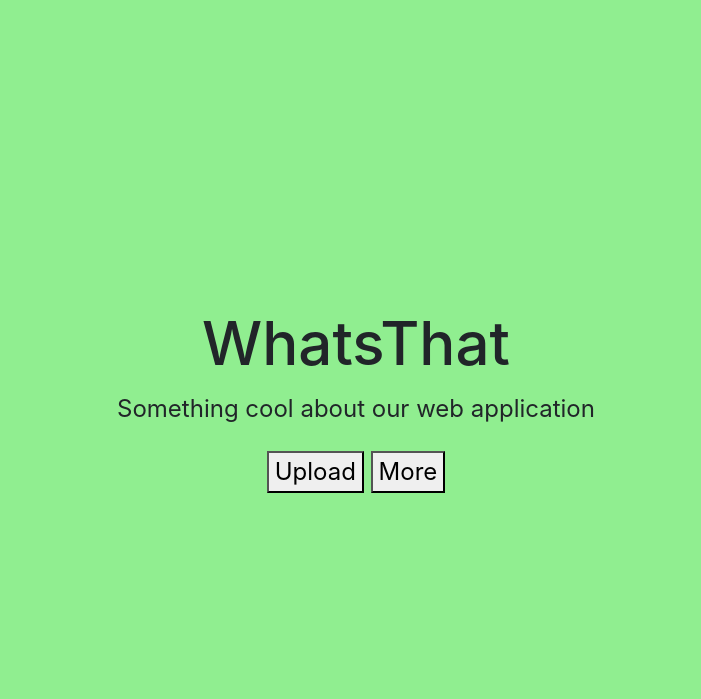
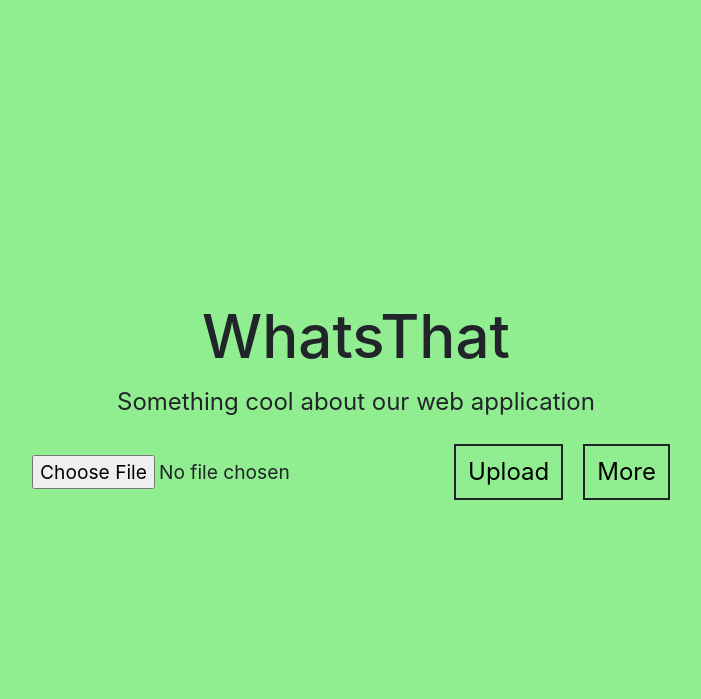
Before and after one commit to jordan-git/landmark-app, a PHP site: page / in a window 1280 px wide. Shown: the top 699 px of the page, without its empty margins (284-985 px from the left). Run offline with PHP 8.4, Linux system fonts and the light colour scheme.

Commit message:
Landing style improvements

```diff
--- a/css/landing.css
+++ b/css/landing.css
@@ -11,3 +11,30 @@
     color: inherit;
     text-decoration: none;
 }
+
+.buttons form {
+    display: flex;
+    align-items: center;
+}
+
+#upload-btn,
+#more-btn,
+#pic {
+    font-size: 0.8em;
+}
+
+#upload-btn,
+#more-btn {
+    font-size: 100%;
+    font-family: inherit;
+    border: 2px solid #212529;
+    background: transparent;
+    margin: 0 10px;
+    padding: 8px 12px;
+}
+
+#upload-btn:hover,
+#more-btn:hover {
+    background: lightskyblue;
+    transition: 0.1s ease-in-out;
+}
--- a/templates/home.twig
+++ b/templates/home.twig
@@ -18,8 +18,11 @@
         <h1><a href="/">WhatsThat</a></h1>
         <p>Something cool about our web application</p>
         <div class="buttons">
-            <button id="upload-btn">Upload</button>
-            <button id="more-btn">More</button>
+            <form action="/upload" method="post" onsubmit="event.preventDefault();">
+                <input type="file" accept=".jpg, .jpeg, .png" name="pic" id="pic">
+                <input type="submit" id="upload-btn" value="Upload"/>
+                <button id="more-btn">More</button>
+            </form>
         </div>
     </div>
     <!-- TODO: FAQ -->
```
